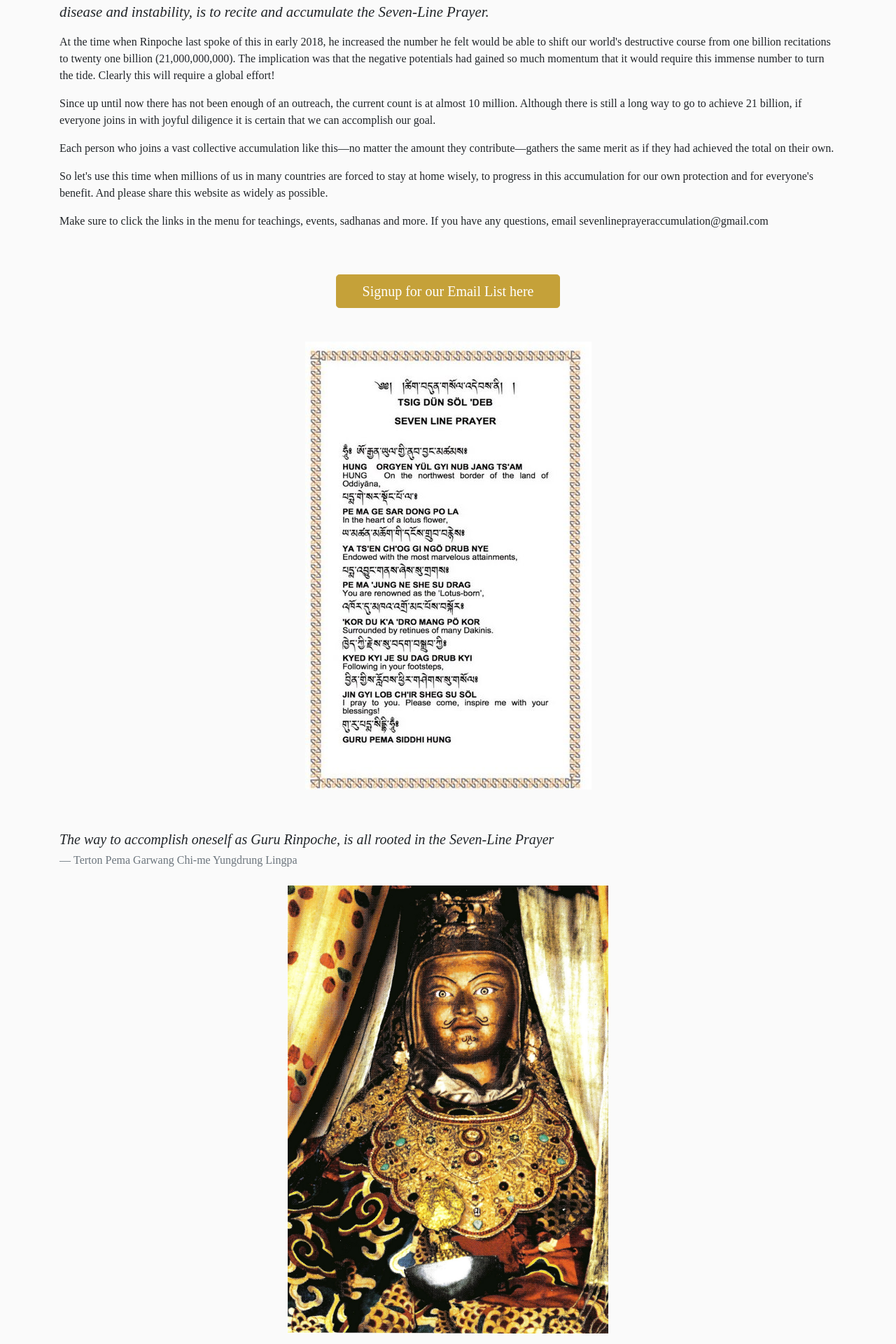
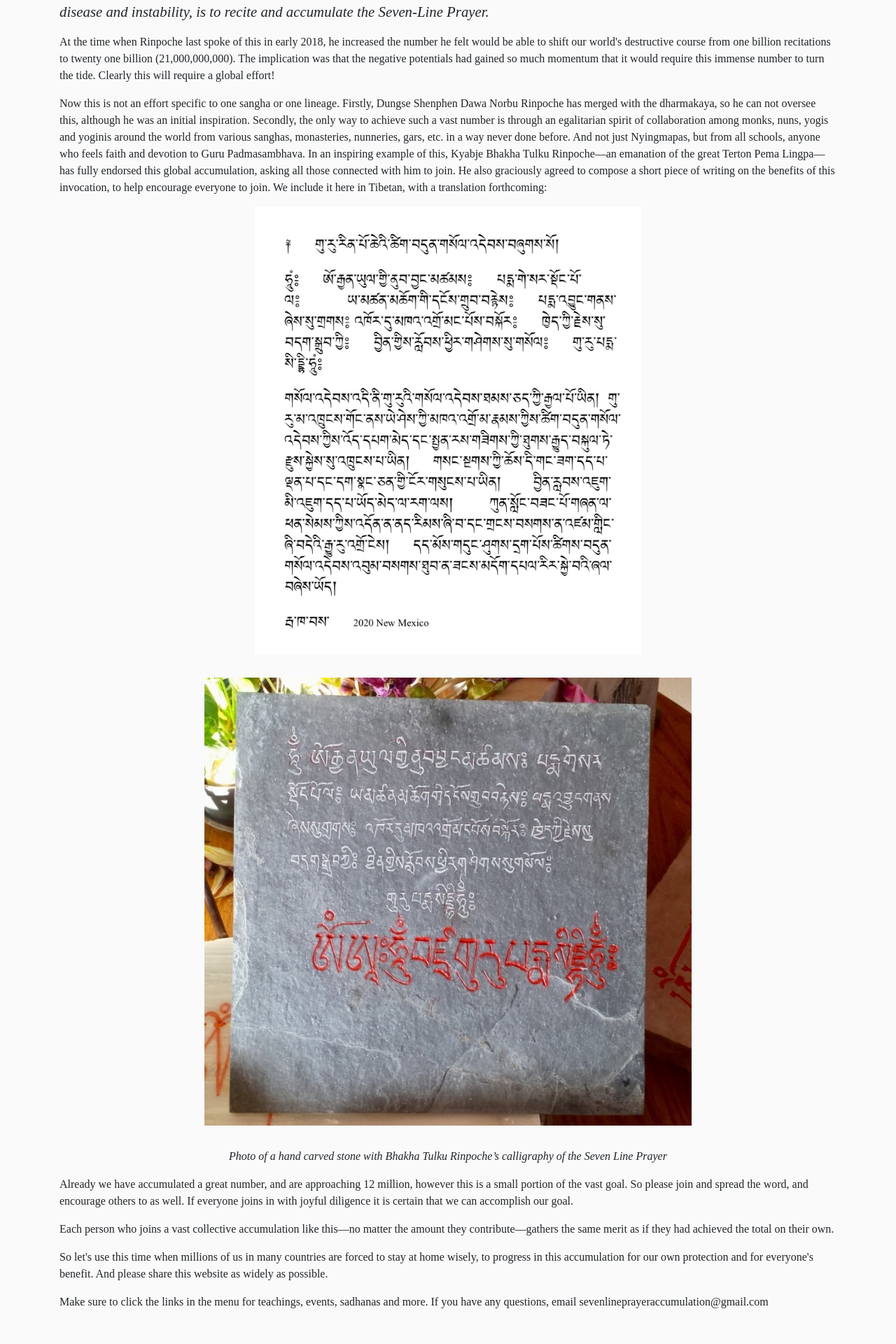
Before and after one commit to christianflorez/seven-line, a React (Create React App) app: page / in a window 1280 px wide. Shown: the part 1720-3640 px from the top of the page at 70% size. Built offline with nearby package versions, Linux system fonts and the light colour scheme; a web font is replaced by a local one.

Commit message:
update home page

```diff
--- a/src/screens/Home.js
+++ b/src/screens/Home.js
@@ -85,10 +85,45 @@ function Home() {
           turn the tide. Clearly this will require a global effort!
         </p>
         <p>
-          Since up until now there has not been enough of an outreach, the
-          current count is at almost 10 million. Although there is still a long
-          way to go to achieve 21 billion, if everyone joins in with joyful
-          diligence it is certain that we can accomplish our goal.
+          Now this is not an effort specific to one sangha or one lineage.
+          Firstly, Dungse Shenphen Dawa Norbu Rinpoche has merged with the
+          dharmakaya, so he can not oversee this, although he was an initial
+          inspiration. Secondly, the only way to achieve such a vast number is
+          through an egalitarian spirit of collaboration among monks, nuns,
+          yogis and yoginis around the world from various sanghas, monasteries,
+          nunneries, gars, etc. in a way never done before. And not just
+          Nyingmapas, but from all schools, anyone who feels faith and devotion
+          to Guru Padmasambhava. In an inspiring example of this, Kyabje Bhakha
+          Tulku Rinpoche—an emanation of the great Terton Pema Lingpa—has fully
+          endorsed this global accumulation, asking all those connected with him
+          to join. He also graciously agreed to compose a short piece of writing
+          on the benefits of this invocation, to help encourage everyone to
+          join. We include it here in Tibetan, with a translation forthcoming:
+        </p>
+        <S.CenterContainer>
+          <S.Image
+            src="/images/btbenefits.jpg"
+            alt="Bhaka Tulku's Writing on the benefits of the Seven Line Prayer (in Tibetan)"
+          />
+        </S.CenterContainer>
+        <S.CenterContainer>
+          <S.Image
+            src="/images/btcalligraphy.jpg"
+            alt="Photo of a hand carved stone with Bhakha Tulku Rinpoche’s calligraphy of the Seven Line Prayer"
+          />
+          <p>
+            <em>
+              Photo of a hand carved stone with Bhakha Tulku Rinpoche’s
+              calligraphy of the Seven Line Prayer
+            </em>
+          </p>
+        </S.CenterContainer>
+        <p>
+          Already we have accumulated a great number, and are approaching 12
+          million, however this is a small portion of the vast goal. So please
+          join and spread the word, and encourage others to as well. If everyone
+          joins in with joyful diligence it is certain that we can accomplish
+          our goal.
         </p>
         <p>
           Each person who joins a vast collective accumulation like this—no
```
Also changed, not shown: public/images/btbenefits.jpg (added), public/images/btcalligraphy.jpg (added).
